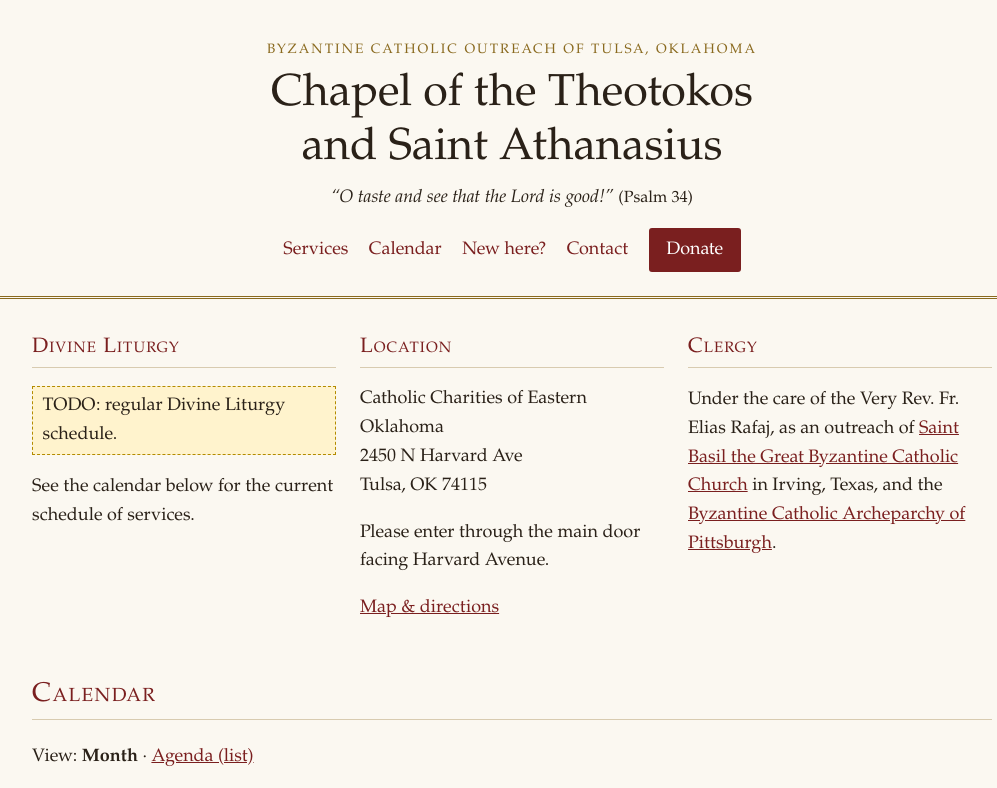
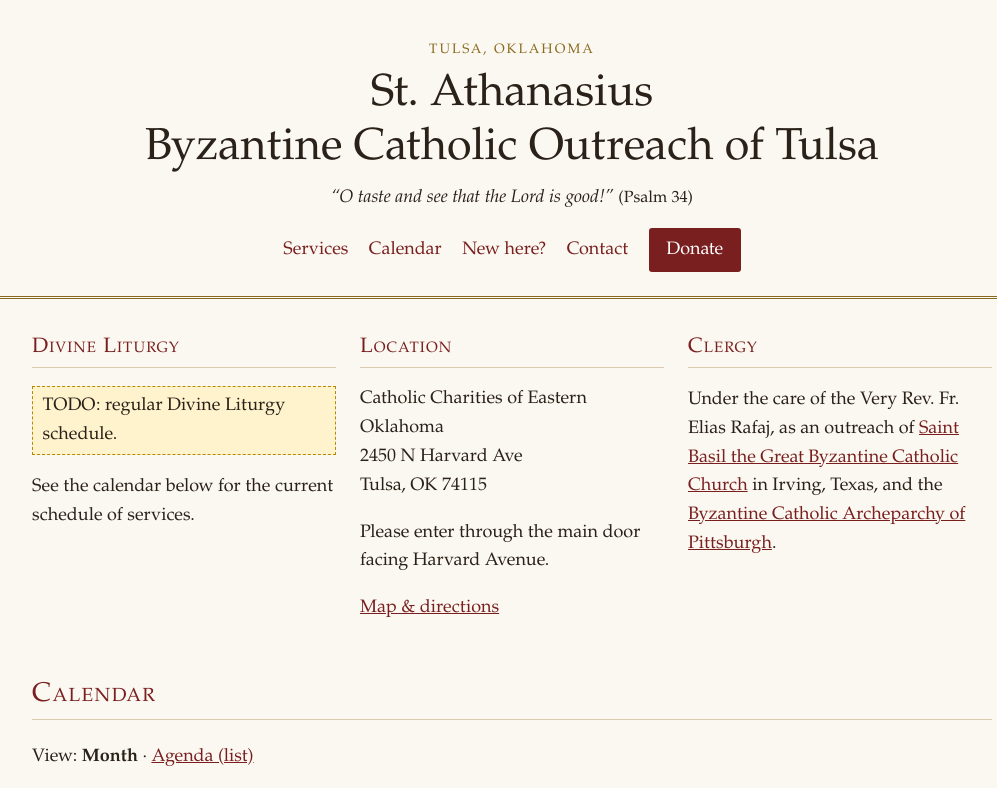
Before and after one commit to utrumsit/byzantinecatholictulsa-site, a plain HTML site: page index.html in a window 1280 px wide. Shown: the top 788 px of the page, without its empty margins (128-1125 px from the left). Drawn offline with Linux system fonts and the light colour scheme; grey boxes are pictures that could not be loaded.

Commit message:
Use parish name St. Athanasius Byzantine Catholic Outreach of Tulsa

```diff
--- a/index.html
+++ b/index.html
@@ -3,15 +3,15 @@
 <head>
 <meta charset="utf-8">
 <meta name="viewport" content="width=device-width, initial-scale=1">
-<title>Chapel of the Theotokos and Saint Athanasius · Byzantine Catholic Outreach of Tulsa</title>
+<title>St. Athanasius Byzantine Catholic Outreach of Tulsa</title>
 <meta name="description" content="Byzantine Catholic Divine Liturgy in Tulsa, Oklahoma. Service times, calendar, and directions.">
 <link rel="stylesheet" href="style.css">
 </head>
 <body>
 <a class="skip" href="#calendar">Skip to calendar</a>
 <header class="masthead">
-  <p class="eyebrow">Byzantine Catholic Outreach of Tulsa, Oklahoma</p>
-  <h1>Chapel of the Theotokos<br>and Saint Athanasius</h1>
+  <p class="eyebrow">Tulsa, Oklahoma</p>
+  <h1>St. Athanasius<br>Byzantine Catholic Outreach of Tulsa</h1>
   <p class="verse">“O taste and see that the Lord is good!” <span>(Psalm 34)</span></p>
   <nav aria-label="Main">
     <a href="#times">Services</a> <a href="#calendar">Calendar</a> <a href="#new">New here?</a> <a href="#contact">Contact</a>
@@ -80,7 +80,7 @@
 </main>
 
 <footer>
-  <p>© Chapel of the Theotokos and Saint Athanasius Byzantine Catholic Outreach of Tulsa</p>
+  <p>© St. Athanasius Byzantine Catholic Outreach of Tulsa</p>
   <p>Glory to Jesus Christ! Glory to Him forever!</p>
 </footer>
 <script>
```
Also changed, not shown: 1 other file.
